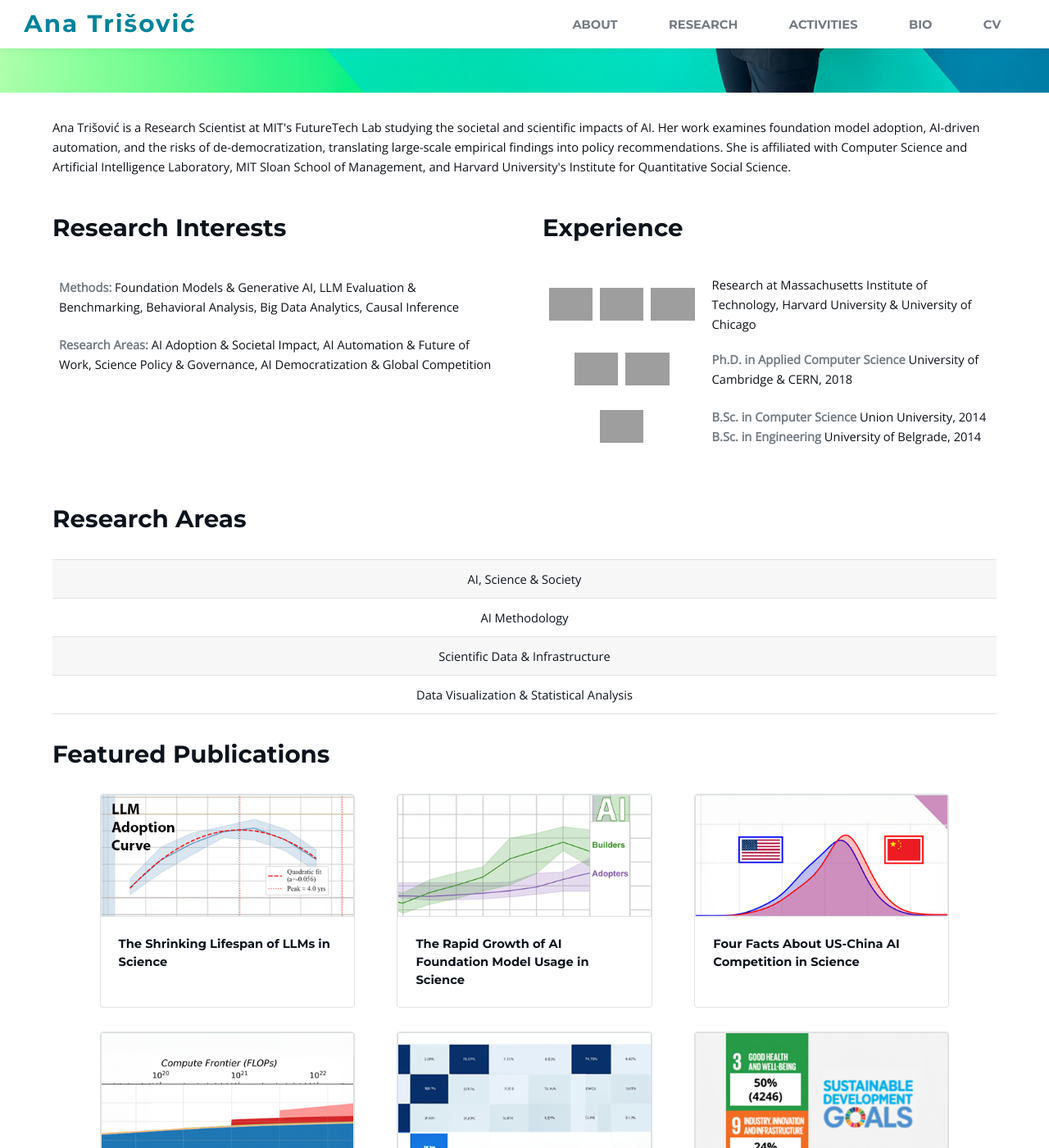
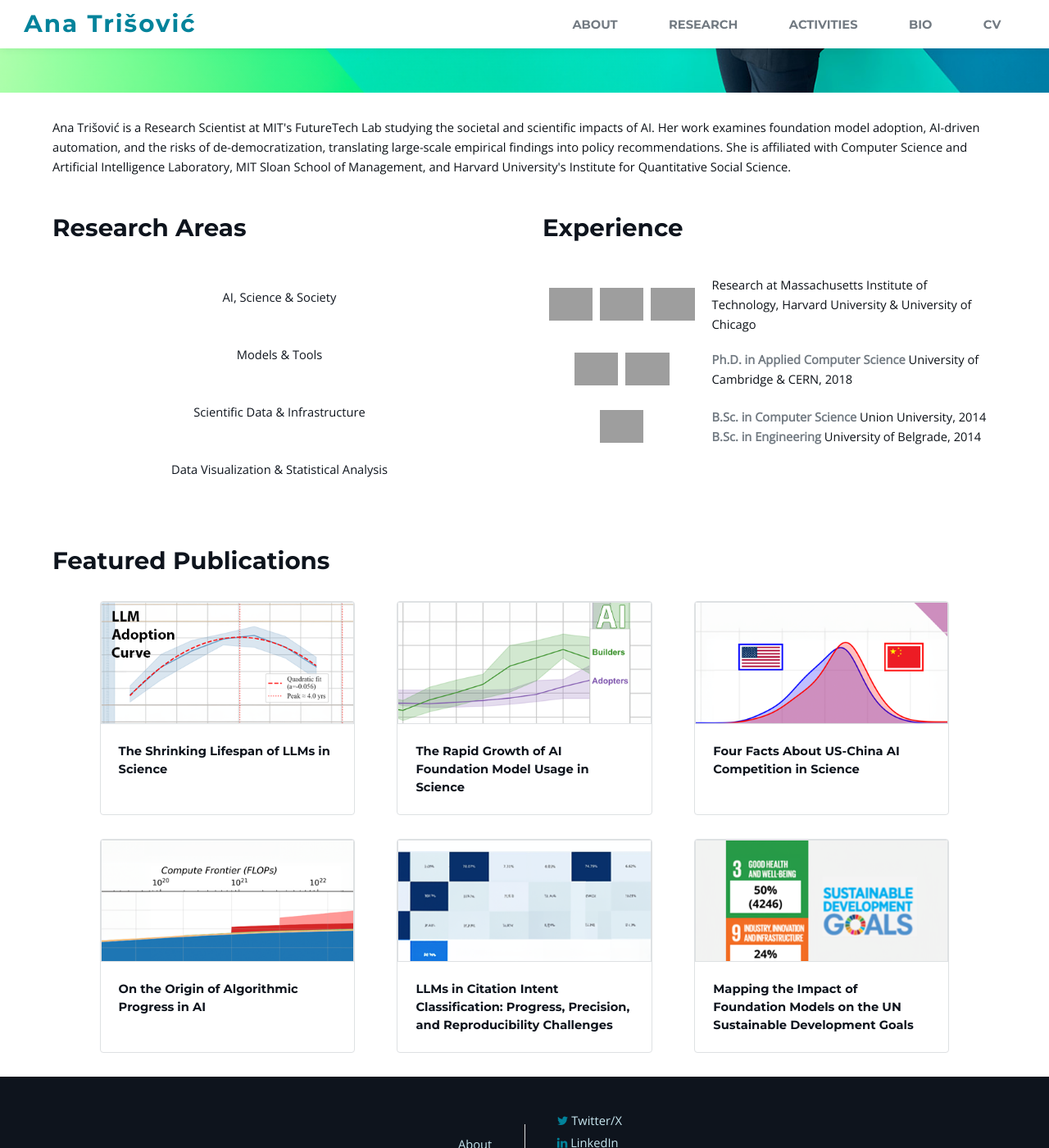
Before and after one commit to atrisovic/anatrisovic.github.io, a Jekyll site: the page built from index.html, in a window 1280 px wide and 1400 px high, scrolled down 539 px. Shown: the whole window at 82% size. Built offline with Jekyll 4.4.1, drawn with Linux system fonts in a browser that asks for light colours; grey boxes are pictures that could not be loaded.

Commit message:
rm interests

```diff
--- a/_data/areas.yml
+++ b/_data/areas.yml
@@ -1,7 +1,7 @@
 - id: 1
   area: AI, Science & Society
 - id: 3
-  area: AI Methodology
+  area: Models & Tools
 - id: 7
   area: Scientific Data & Infrastructure
 - id: 9
--- a/index.html
+++ b/index.html
@@ -10,7 +10,19 @@
 <section id="two" class="wrapper">
   <div class="row 200%">
     <div class="6u 12u$(small)">
-      <h1>Research Interests</h1>
+      <h1>Research Areas</h1>
+      <table id="education-table">
+        <tbody>
+          {% for area in site.data.areas %}
+          <tr>
+            <td class="col-logo">
+              <a href="area.html?id={{ area.id }}">{{ area.area }}</a>
+            </td>
+          </tr>
+          {% endfor %}
+        </tbody>
+      </table>
+      <!--h1>Research Interests</h1>
       <table id="education-table">
         <tbody>
           <tr>
@@ -25,7 +37,7 @@
             </td>
           </tr>
         </tbody>
-      </table>
+      </table-->
     </div>
     <div class="6u 12u$(small)">
       <h1>Experience</h1>
@@ -33,12 +45,12 @@
         <tbody>
           <tr>
             <td class="col-logo">
+              <img src="https://upload.wikimedia.org/wikipedia/en/thumb/4/44/MIT_Seal.svg/250px-MIT_Seal.svg.png"
+                alt="Logo">
               <img
-                src="https://upload.wikimedia.org/wikipedia/en/thumb/4/44/MIT_Seal.svg/250px-MIT_Seal.svg.png"
+                src="https://upload.wikimedia.org/wikipedia/en/thumb/0/0c/Harvard_University_shield.svg/250px-Harvard_University_shield.svg.png"
                 alt="Logo">
-              <img src="https://upload.wikimedia.org/wikipedia/en/thumb/0/0c/Harvard_University_shield.svg/250px-Harvard_University_shield.svg.png"
-                alt="Logo">
-                <img src="https://upload.wikimedia.org/wikipedia/commons/c/cd/University_of_Chicago_Coat_of_arms.png"
+              <img src="https://upload.wikimedia.org/wikipedia/commons/c/cd/University_of_Chicago_Coat_of_arms.png"
                 alt="Logo">
             </td>
             <td class="col-text">
@@ -81,20 +92,9 @@
   </div>
 </section>
 
-<section id="one" class="wrapper">
-  <h1>Research Areas</h1>
-  <table>
-    <tbody>
-      {% for area in site.data.areas %}
-      <tr>
-        <td style="text-align: center; font-weight: bold;">
-          <a href="area.html?id={{ area.id }}">{{ area.area }}</a>
-        </td>
-      </tr>
-      {% endfor %}
-    </tbody>
-  </table>
-</section>
+<!--section id="one" class="wrapper">
+
+</section-->
 
 
 <!-- Three -->
```
Also changed, not shown: other parts of index.html (+1 -2 lines).
